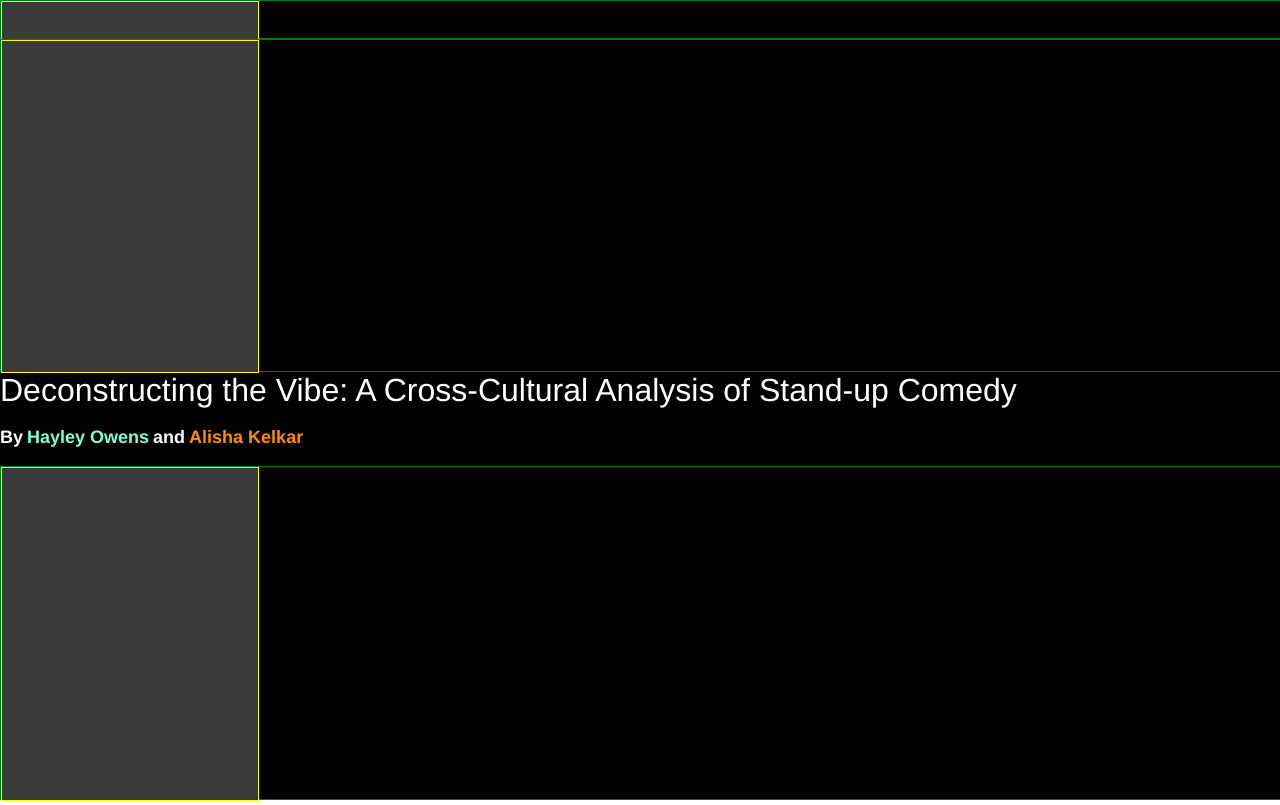
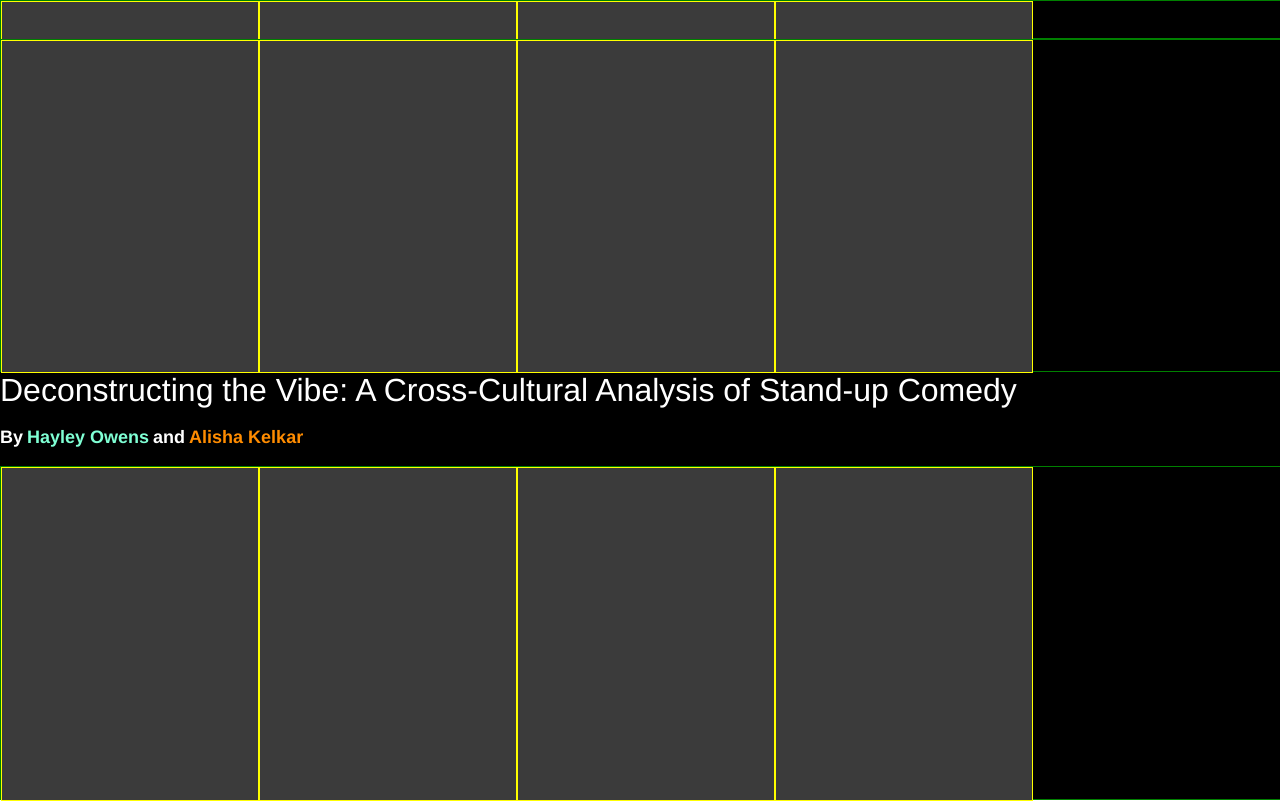
Before and after one commit to haowens/COMP495, a plain HTML site: page index/index.html in a window 1280 px wide. Shown: the top 805 px of the page. Drawn offline with nearby package versions, Linux system fonts and the light colour scheme.

Commit message:
brain fog

```diff
--- a/index/index.html
+++ b/index/index.html
@@ -16,8 +16,14 @@
             <div class="title-page">
                 <div class="rect-row-cropped">
                     <div class="rect"></div>
+                    <div class="rect"></div>
+                    <div class="rect"></div>
+                    <div class="rect"></div>
                 </div>
                 <div class="rect-row">
+                    <div class="rect"></div>
+                    <div class="rect"></div>
+                    <div class="rect"></div>
                     <div class="rect"></div>
                 </div>
                 <div>
@@ -25,6 +31,9 @@
                     <h3 class="subtitle-text">By <div style="color:aquamarine">Hayley Owens </div> and <div style="color:darkorange"> Alisha Kelkar</div></h3>
                 </div>
                 <div class="rect-row">
+                    <div class="rect"></div>
+                    <div class="rect"></div>
+                    <div class="rect"></div>
                     <div class="rect"></div>
                 </div>
             </div>
--- a/index/style.css
+++ b/index/style.css
@@ -104,6 +104,7 @@ figure p {
     height: 100%;
     background-color: #3b3b3b;
     border: 1px solid yellow;
+    border-radius: 10;
 }
 
 .step {
```
